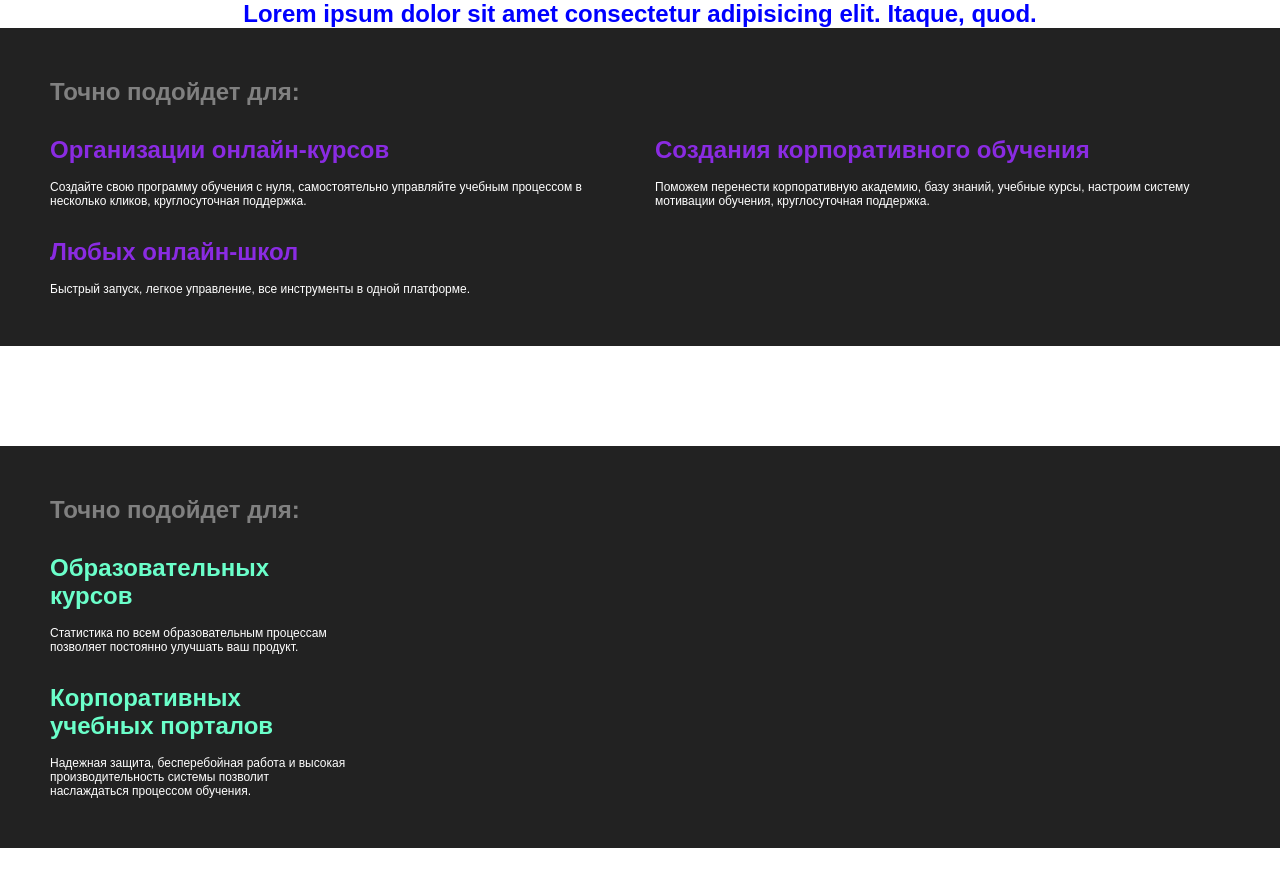
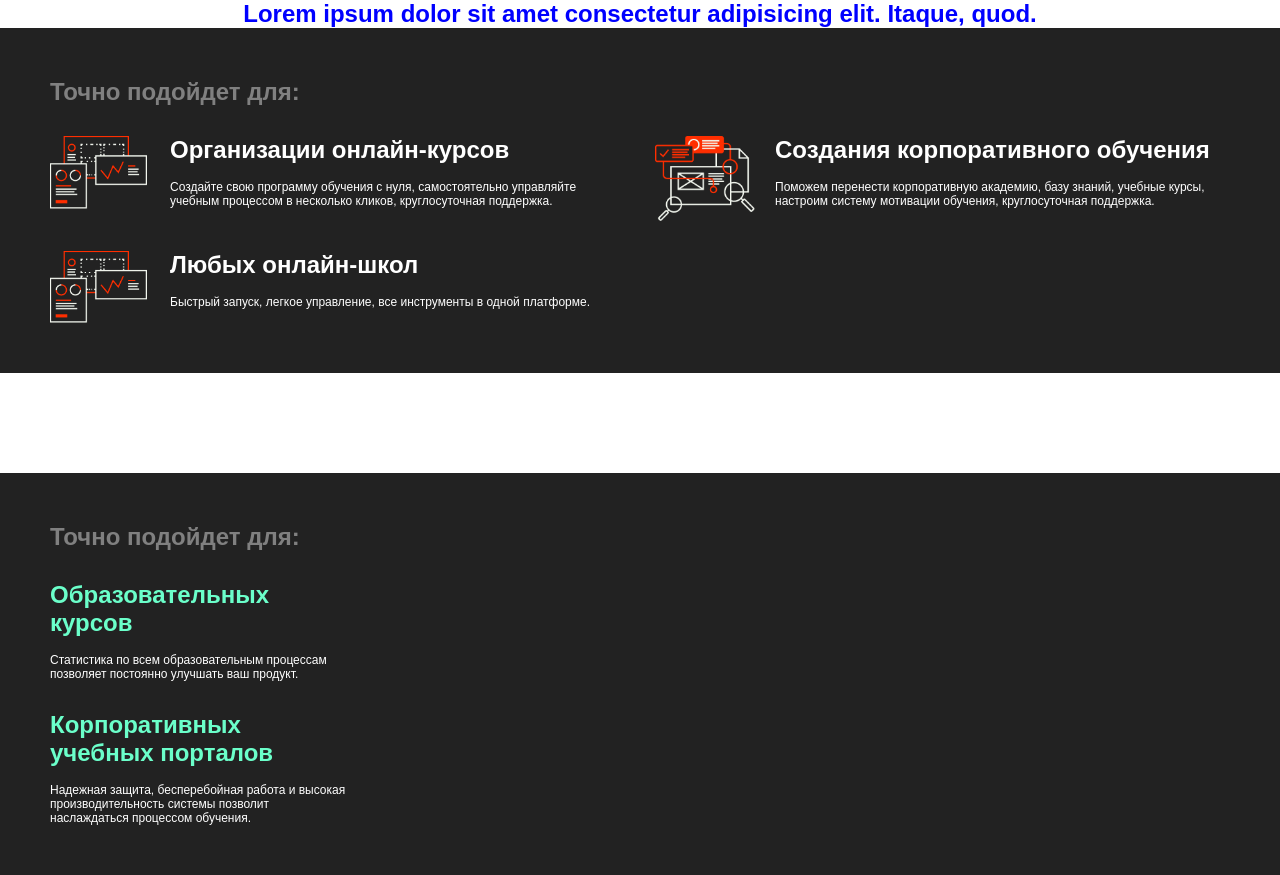
Before and after one commit to Lekso4ka/maxima-react, a React (Create React App) app: page / in a window 1280 px wide. Before the commit the page ends 848 px from the top, so only its background shows below. Built offline with nearby package versions, Linux system fonts and the light colour scheme.

Commit message:
Создание компонента с картинкой

```diff
--- a/src/App.jsx
+++ b/src/App.jsx
@@ -1,6 +1,12 @@
 import TextBlock from "./components/TextBlock/TextBlock";
 import textContent from "./assets/data/text.json";
 import Layout from "./components/Layout";
+import SimpleCard from "./components/SimpleCard";
+
+import pic1 from "./assets/images/pic1.png";
+import pic2 from "./assets/images/pic2.png";
+
+
 
 const App = () => {
 
@@ -15,7 +21,12 @@ const App = () => {
         >
             {textContent
                 .filter(item => item.block === "second")
-                .map((item, i) => <TextBlock key={i} name={item.title} text={item.content} color="blueviolet"/>)
+                .map((item, i) => <SimpleCard
+                    key={i}
+                    name={item.title}
+                    text={item.content}
+                    pic={i%2 === 0 ? pic1 : pic2}
+                />)
             }
         </Layout>
 
--- /dev/null
+++ b/src/components/SimpleCard/index.jsx
@@ -0,0 +1,19 @@
+import TextBlock from "../TextBlock/TextBlock"
+
+export default ({
+    pic,
+    name,
+    text
+}) => {
+
+    return <div
+        style={{
+            display: "flex",
+            gap: "20px",
+            alignItems: "flex-start"
+        }}
+    >
+        <img src={pic} alt="" width="100"/>
+        <TextBlock name={name} text={text}/>
+    </div>
+}
```
Also changed, not shown: src/assets/images/pic1.png (added), src/assets/images/pic2.png (added).
